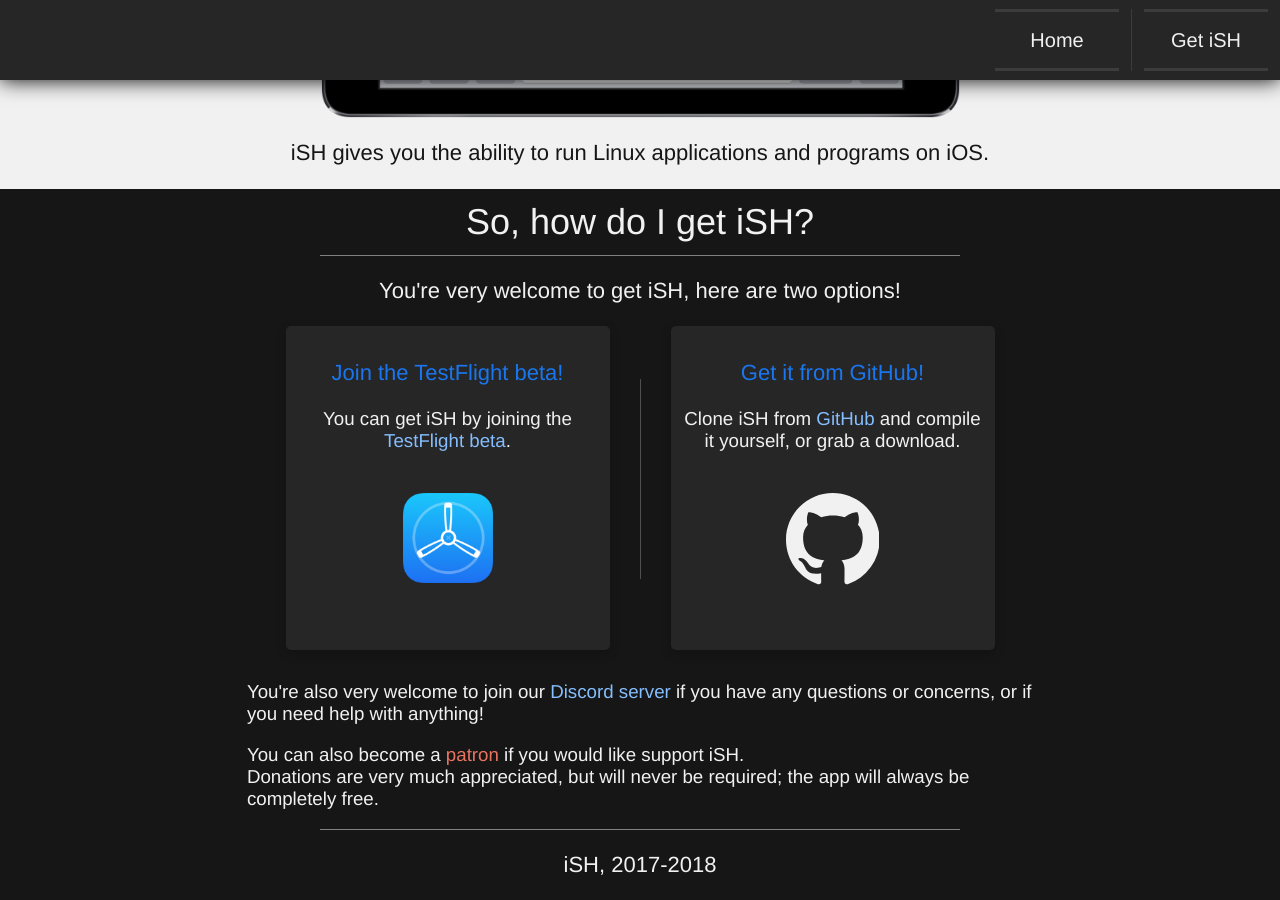
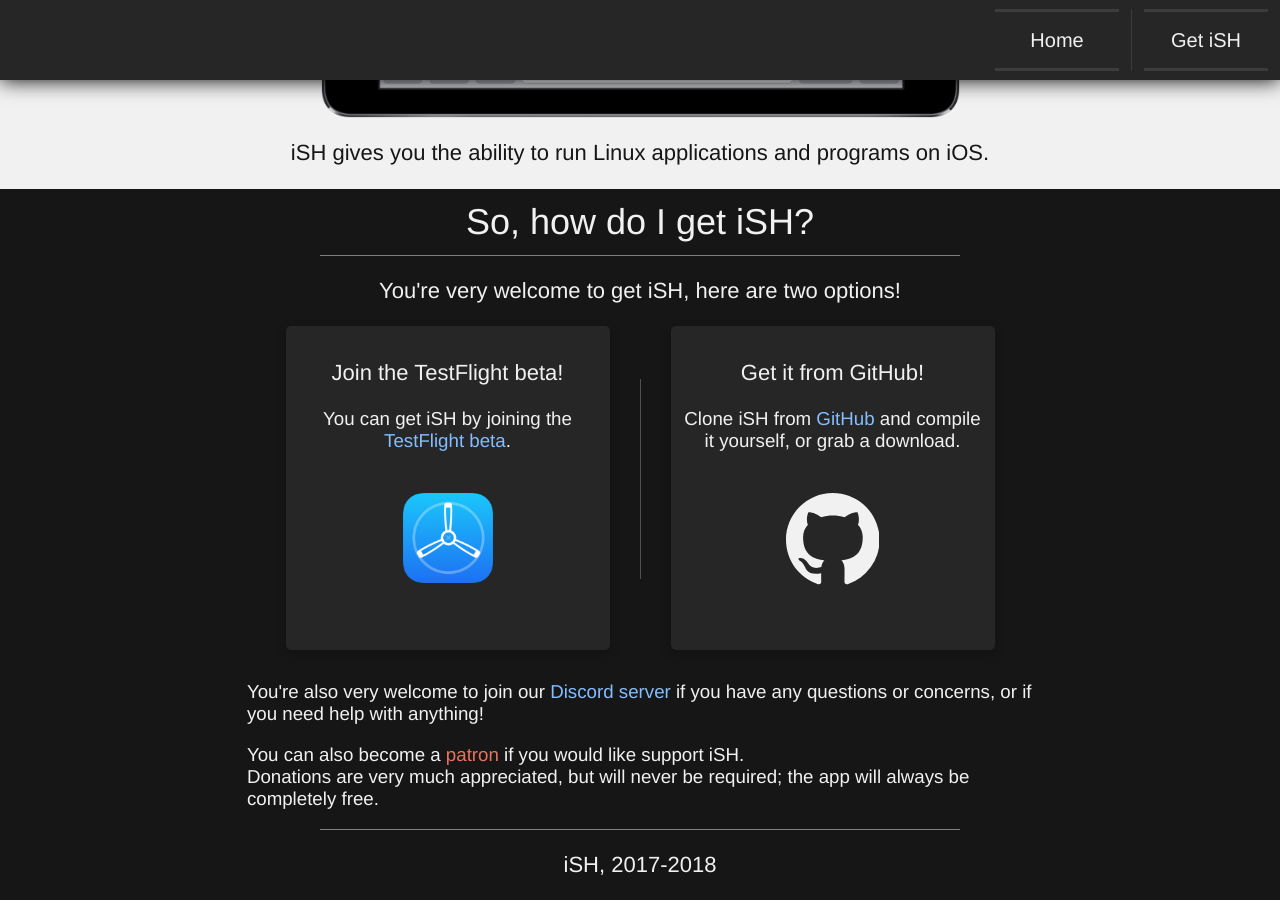
Before and after one commit to ish-app/ish.app, a Jekyll site: the page built from index.html, in a window 1280 px wide and 900 px high, scrolled down 1398 px. Built offline with Jekyll 4.4.1, drawn with Linux system fonts in a browser that asks for light colours; nearby versions of some CDN libraries.

Commit message:
Listen to tbodt and remove the blue

```diff
--- a/index.html
+++ b/index.html
@@ -44,7 +44,7 @@
     <p class="meds">You're very welcome to get {{ site.title }}, here are two options!</p>
     <div class="options">
         <div class="left block">
-            <p class="blue meds">Join the TestFlight beta!</p>
+            <p class="meds">Join the TestFlight beta!</p>
             <p>You can get {{ site.title }} by joining the <a href="https://testflight.apple.com/join/97i7KM8O">TestFlight beta</a>.</p>
             <br />
             <a href="https://testflight.apple.com/join/97i7KM8O">
@@ -53,7 +53,7 @@
         </div>
         <div class="midline hidden"></div>
         <div class="right block">
-            <p class="blue meds">Get it from GitHub!</p>
+            <p class="meds">Get it from GitHub!</p>
             <p>Clone {{ site.title }} from <a href="{{ site.github }}">GitHub</a> and compile it yourself, or grab a download.</p>
             <br />
             <a class="github-icon hoverscale" href="{{ site.github }}">{% include github-icon.html %}</a>
```
